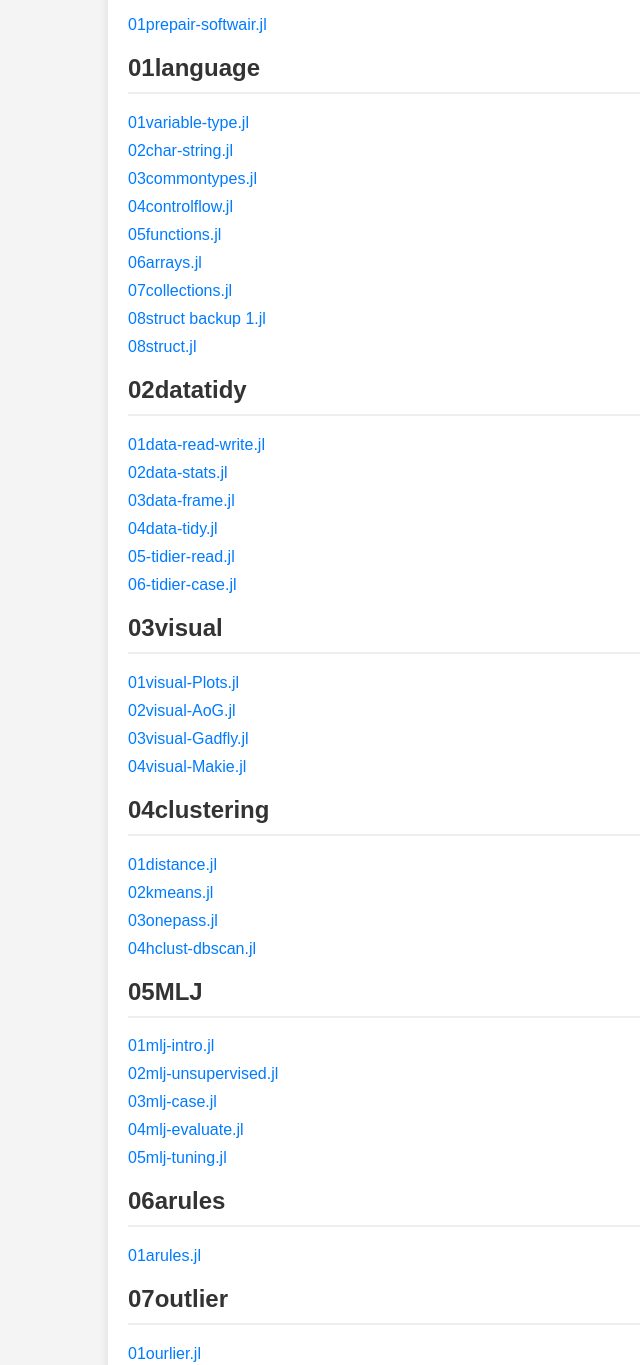
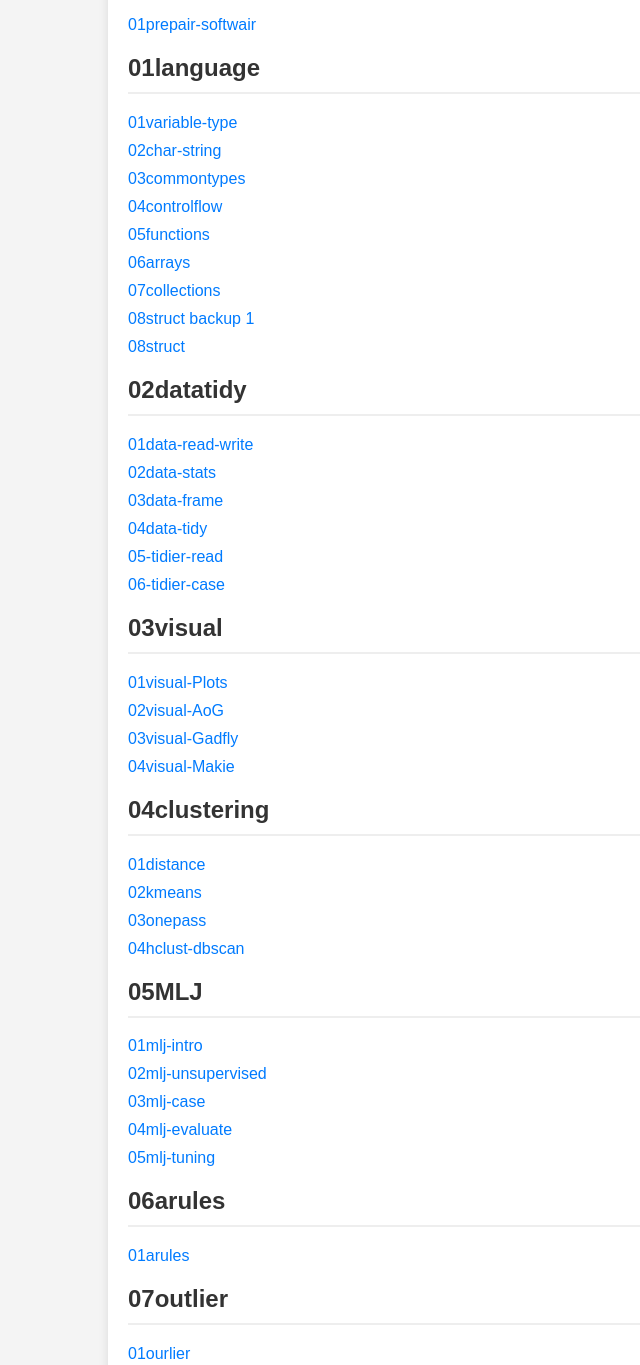
Before and after one commit to mathutopia/dplusbook, a plain HTML site: page index.html in a window 1280 px wide. Shown: the part 242-1607 px from the top of the page, without its empty margins (0-640 px from the left). Drawn offline with Linux system fonts and the light colour scheme.

Commit message:
update-2024-09-03 22:00:18

```diff
--- a/index.html
+++ b/index.html
@@ -61,58 +61,58 @@ a:hover {
 现在OK吗？
 <h2>00presoftware</h2>
 <ul>
-<li><a href="00presoftware/01prepair-softwair.jl">01prepair-softwair.jl</a></li>
+<li><a href="https://mathutopia.github.io/dplusbook/00presoftware/01prepair-softwair">01prepair-softwair</a></li>
 </ul>
 <h2>01language</h2>
 <ul>
-<li><a href="01language/01variable-type.jl">01variable-type.jl</a></li>
-<li><a href="01language/02char-string.jl">02char-string.jl</a></li>
-<li><a href="01language/03commontypes.jl">03commontypes.jl</a></li>
-<li><a href="01language/04controlflow.jl">04controlflow.jl</a></li>
-<li><a href="01language/05functions.jl">05functions.jl</a></li>
-<li><a href="01language/06arrays.jl">06arrays.jl</a></li>
-<li><a href="01language/07collections.jl">07collections.jl</a></li>
-<li><a href="01language/08struct backup 1.jl">08struct backup 1.jl</a></li>
-<li><a href="01language/08struct.jl">08struct.jl</a></li>
+<li><a href="https://mathutopia.github.io/dplusbook/01language/01variable-type">01variable-type</a></li>
+<li><a href="https://mathutopia.github.io/dplusbook/01language/02char-string">02char-string</a></li>
+<li><a href="https://mathutopia.github.io/dplusbook/01language/03commontypes">03commontypes</a></li>
+<li><a href="https://mathutopia.github.io/dplusbook/01language/04controlflow">04controlflow</a></li>
+<li><a href="https://mathutopia.github.io/dplusbook/01language/05functions">05functions</a></li>
+<li><a href="https://mathutopia.github.io/dplusbook/01language/06arrays">06arrays</a></li>
+<li><a href="https://mathutopia.github.io/dplusbook/01language/07collections">07collections</a></li>
+<li><a href="https://mathutopia.github.io/dplusbook/01language/08struct backup 1">08struct backup 1</a></li>
+<li><a href="https://mathutopia.github.io/dplusbook/01language/08struct">08struct</a></li>
 </ul>
 <h2>02datatidy</h2>
 <ul>
-<li><a href="02datatidy/01data-read-write.jl">01data-read-write.jl</a></li>
-<li><a href="02datatidy/02data-stats.jl">02data-stats.jl</a></li>
-<li><a href="02datatidy/03data-frame.jl">03data-frame.jl</a></li>
-<li><a href="02datatidy/04data-tidy.jl">04data-tidy.jl</a></li>
-<li><a href="02datatidy/05-tidier-read.jl">05-tidier-read.jl</a></li>
-<li><a href="02datatidy/06-tidier-case.jl">06-tidier-case.jl</a></li>
+<li><a href="https://mathutopia.github.io/dplusbook/02datatidy/01data-read-write">01data-read-write</a></li>
+<li><a href="https://mathutopia.github.io/dplusbook/02datatidy/02data-stats">02data-stats</a></li>
+<li><a href="https://mathutopia.github.io/dplusbook/02datatidy/03data-frame">03data-frame</a></li>
+<li><a href="https://mathutopia.github.io/dplusbook/02datatidy/04data-tidy">04data-tidy</a></li>
+<li><a href="https://mathutopia.github.io/dplusbook/02datatidy/05-tidier-read">05-tidier-read</a></li>
+<li><a href="https://mathutopia.github.io/dplusbook/02datatidy/06-tidier-case">06-tidier-case</a></li>
 </ul>
 <h2>03visual</h2>
 <ul>
-<li><a href="03visual/01visual-Plots.jl">01visual-Plots.jl</a></li>
-<li><a href="03visual/02visual-AoG.jl">02visual-AoG.jl</a></li>
-<li><a href="03visual/03visual-Gadfly.jl">03visual-Gadfly.jl</a></li>
-<li><a href="03visual/04visual-Makie.jl">04visual-Makie.jl</a></li>
+<li><a href="https://mathutopia.github.io/dplusbook/03visual/01visual-Plots">01visual-Plots</a></li>
+<li><a href="https://mathutopia.github.io/dplusbook/03visual/02visual-AoG">02visual-AoG</a></li>
+<li><a href="https://mathutopia.github.io/dplusbook/03visual/03visual-Gadfly">03visual-Gadfly</a></li>
+<li><a href="https://mathutopia.github.io/dplusbook/03visual/04visual-Makie">04visual-Makie</a></li>
 </ul>
 <h2>04clustering</h2>
 <ul>
-<li><a href="04clustering/01distance.jl">01distance.jl</a></li>
-<li><a href="04clustering/02kmeans.jl">02kmeans.jl</a></li>
-<li><a href="04clustering/03onepass.jl">03onepass.jl</a></li>
-<li><a href="04clustering/04hclust-dbscan.jl">04hclust-dbscan.jl</a></li>
+<li><a href="https://mathutopia.github.io/dplusbook/04clustering/01distance">01distance</a></li>
+<li><a href="https://mathutopia.github.io/dplusbook/04clustering/02kmeans">02kmeans</a></li>
+<li><a href="https://mathutopia.github.io/dplusbook/04clustering/03onepass">03onepass</a></li>
+<li><a href="https://mathutopia.github.io/dplusbook/04clustering/04hclust-dbscan">04hclust-dbscan</a></li>
 </ul>
 <h2>05MLJ</h2>
 <ul>
-<li><a href="05MLJ/01mlj-intro.jl">01mlj-intro.jl</a></li>
-<li><a href="05MLJ/02mlj-unsupervised.jl">02mlj-unsupervised.jl</a></li>
-<li><a href="05MLJ/03mlj-case.jl">03mlj-case.jl</a></li>
-<li><a href="05MLJ/04mlj-evaluate.jl">04mlj-evaluate.jl</a></li>
-<li><a href="05MLJ/05mlj-tuning.jl">05mlj-tuning.jl</a></li>
+<li><a href="https://mathutopia.github.io/dplusbook/05MLJ/01mlj-intro">01mlj-intro</a></li>
+<li><a href="https://mathutopia.github.io/dplusbook/05MLJ/02mlj-unsupervised">02mlj-unsupervised</a></li>
+<li><a href="https://mathutopia.github.io/dplusbook/05MLJ/03mlj-case">03mlj-case</a></li>
+<li><a href="https://mathutopia.github.io/dplusbook/05MLJ/04mlj-evaluate">04mlj-evaluate</a></li>
+<li><a href="https://mathutopia.github.io/dplusbook/05MLJ/05mlj-tuning">05mlj-tuning</a></li>
 </ul>
 <h2>06arules</h2>
 <ul>
-<li><a href="06arules/01arules.jl">01arules.jl</a></li>
+<li><a href="https://mathutopia.github.io/dplusbook/06arules/01arules">01arules</a></li>
 </ul>
 <h2>07outlier</h2>
 <ul>
-<li><a href="07outlier/01ourlier.jl">01ourlier.jl</a></li>
+<li><a href="https://mathutopia.github.io/dplusbook/07outlier/01ourlier">01ourlier</a></li>
 </ul>
 </div>
 </body>
```
Also changed, not shown: 1 other file.
